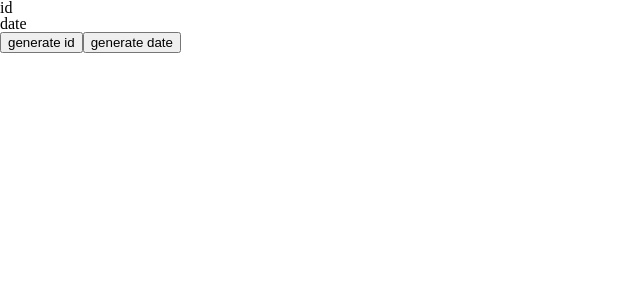
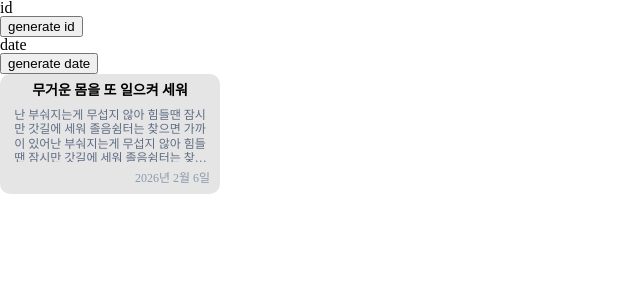
Before and after one commit to mocking-tiger/re-re-board, a React (Create React App) app: page / in a window 1280 px wide. Shown: the top 300 px of the page, without its empty margins (0-640 px from the left). Built offline with nearby package versions, Linux system fonts and the light colour scheme.

Commit message:
style: 카드 디자인 테스트

```diff
--- a/src/App.tsx
+++ b/src/App.tsx
@@ -1,19 +1,30 @@
+import './App.css';
+import Card from './components/Card/Card';
 import { useState } from 'react';
-import './App.css';
 import { formatDate, generateId } from './utils/helpers';
 
 const App = () => {
   const [id, setId] = useState('id');
   const [formattedDate, setFormattedDate] = useState('date');
 
+  const cardData = {
+    id: '1',
+    title: '무거운 몸을 또 일으켜 세워',
+    description:
+      '난 부숴지는게 무섭지 않아 힘들땐 잠시만 갓길에 세워 졸음쉼터는 찾으면 가까이 있어난 부숴지는게 무섭지 않아 힘들땐 잠시만 갓길에 세워 졸음쉼터는 찾으면 가까이 있어난 부숴지는게 무섭지 않아 힘들땐 잠시만 갓길에 세워 졸음쉼터는 찾으면 가까이 있어난 부숴지는게 무섭지 않아 힘들땐 잠시만 갓길에 세워 졸음쉼터는 찾으면 가까이 있어',
+    order: 1,
+    createdAt: new Date(),
+  };
+
   return (
     <div className="App">
-      <p>{id}</p>
-      <p>{formattedDate}</p>
       <header className="App-header">
+        <p>{id}</p>
         <button onClick={() => setId(generateId())}>generate id</button>
+        <p>{formattedDate}</p>
         <button onClick={() => setFormattedDate(formatDate(new Date()))}>generate date</button>
       </header>
+      <Card card={cardData} />
     </div>
   );
 };
--- /dev/null
+++ b/src/components/Card/Card.css
@@ -0,0 +1,40 @@
+.card {
+  width: 200px;
+  height: 100px;
+  padding: 10px;
+  background-color: rgba(0, 0, 0, 0.1);
+  border-radius: 10px;
+  display: flex;
+  flex-direction: column;
+  gap: 10px;
+
+  text-align: center;
+}
+
+.card-title {
+  flex: 1;
+  font-weight: bold;
+  font-size: 14px;
+}
+
+.card-description {
+  flex: 8;
+  width: 100%;
+  display: -webkit-box;
+  -webkit-line-clamp: 4;
+  -webkit-box-orient: vertical;
+  line-clamp: 4;
+  overflow: hidden;
+
+  font-size: 12px;
+  line-height: 1.2;
+  color: #5e6c84;
+}
+
+.card-date {
+  flex: 1;
+
+  font-size: 12px;
+  text-align: right;
+  color: #8c9bab;
+}
--- /dev/null
+++ b/src/components/Card/Card.tsx
@@ -0,0 +1,17 @@
+import './Card.css';
+import { Card as CardType } from '../../types';
+import { formatDate } from '../../utils/helpers';
+
+const Card = ({ card }: { card: CardType }) => {
+  console.log(card);
+
+  return (
+    <div className="card">
+      <h1 className="card-title">{card.title}</h1>
+      <p className="card-description">{card.description}</p>
+      <span className="card-date">{formatDate(card.createdAt)}</span>
+    </div>
+  );
+};
+
+export default Card;
```
